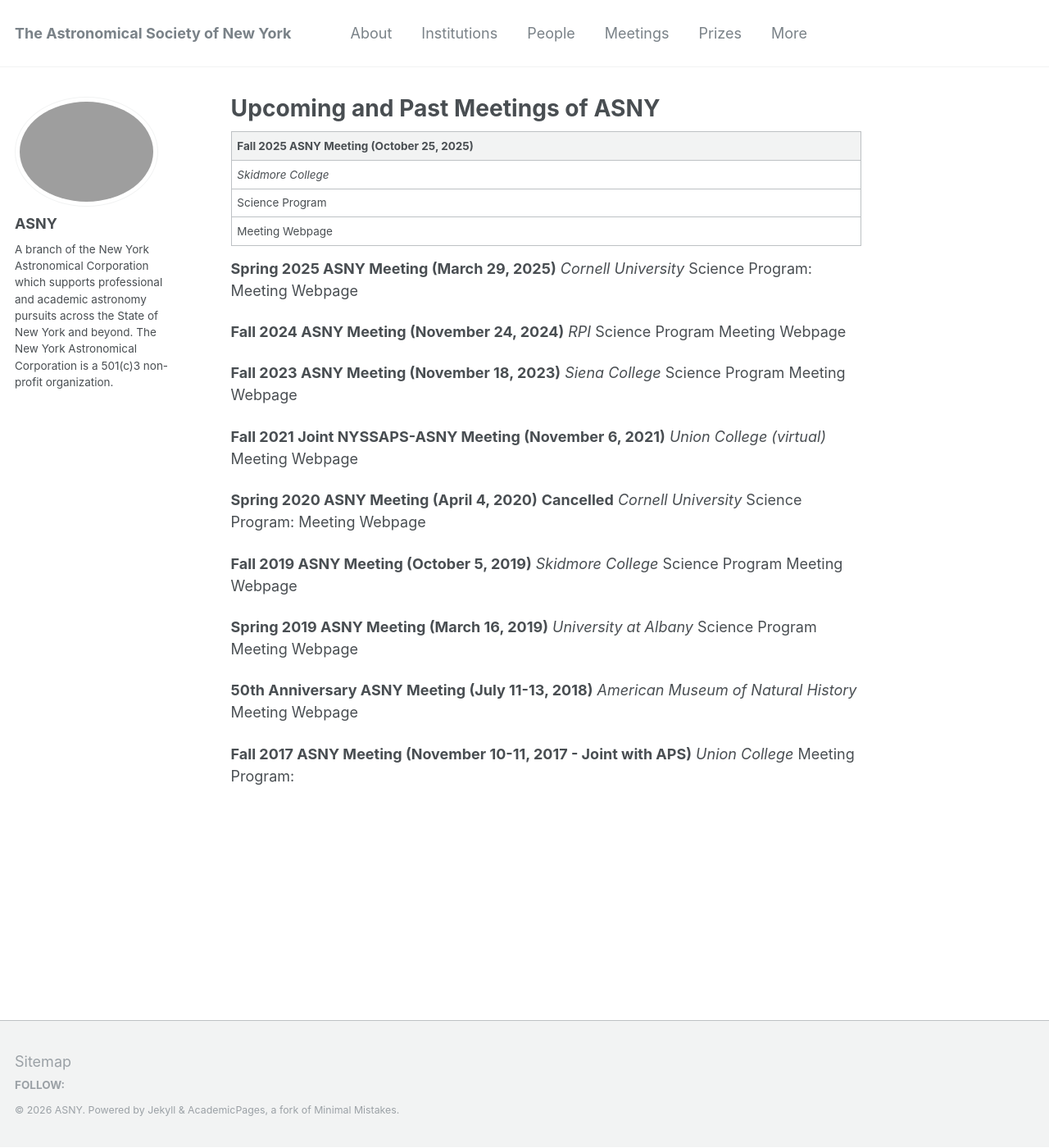
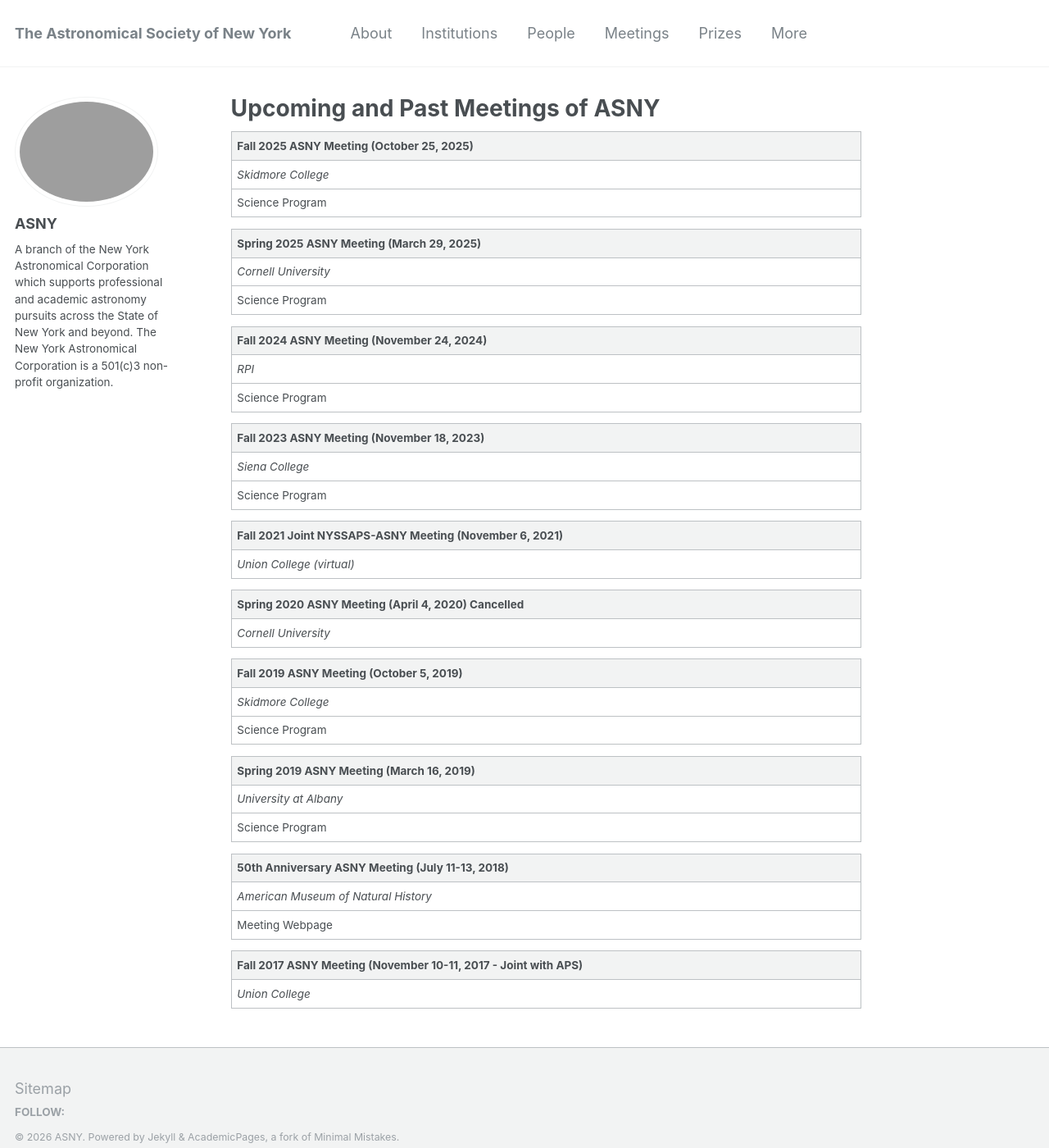
Before and after one commit to AstroNewYork/AstroNewYork.github.io, a Jekyll site: the page built from _pages/meetings.md, in a window 1280 px wide and 1400 px high. Shown: the whole window at 82% size. Built offline with Jekyll 4.4.1, drawn with Linux system fonts in a browser that asks for light colours.

Commit message:
Update meetings.md

```diff
--- a/_pages/meetings.md
+++ b/_pages/meetings.md
@@ -9,46 +9,50 @@
 |---------------------------------------------|
 |*Skidmore College*|
 |Science Program|
+
+|**Spring 2025 ASNY Meeting (March 29, 2025)**|
+|---------------------------------------------|
+|*Cornell University*|
+|Science Program |
+
+
+|**Fall 2024 ASNY Meeting (November 24, 2024)**|
+|---------------------------------------------|
+|*RPI*|
+|Science Program|
+
+
+|**Fall 2023 ASNY Meeting (November 18, 2023)**|
+|---------------------------------------------|
+|*Siena College*|
+|Science Program|
+
+
+|**Fall 2021 Joint NYSSAPS-ASNY Meeting (November 6, 2021)**|
+|---------------------------------------------|
+|*Union College (virtual)*|
+
+|**Spring 2020 ASNY Meeting (April 4, 2020)** **Cancelled**|
+|---------------------------------------------|
+|*Cornell University*|
+
+|**Fall 2019 ASNY Meeting (October 5, 2019)**|
+|---------------------------------------------|
+|*Skidmore College*|
+|Science Program|
+
+
+|**Spring 2019 ASNY Meeting (March 16, 2019)**|
+|---------------------------------------------|
+|*University at Albany*|
+|Science Program|
+
+
+|**50th Anniversary ASNY Meeting (July 11-13, 2018)**|
+|---------------------------------------------|
+|*American Museum of Natural History*|
 |Meeting Webpage|
 
-**Spring 2025 ASNY Meeting (March 29, 2025)**
-*Cornell University*
-Science Program:
-Meeting Webpage
-
-**Fall 2024 ASNY Meeting (November 24, 2024)**
-*RPI*
-Science Program
-Meeting Webpage
-
-**Fall 2023 ASNY Meeting (November 18, 2023)**
-*Siena College*
-Science Program
-Meeting Webpage
-
-**Fall 2021 Joint NYSSAPS-ASNY Meeting (November 6, 2021)**
-*Union College (virtual)*
-Meeting Webpage
-
-**Spring 2020 ASNY Meeting (April 4, 2020)** **Cancelled**
-*Cornell University*
-Science Program:
-Meeting Webpage
-
-**Fall 2019 ASNY Meeting (October 5, 2019)**
-*Skidmore College*
-Science Program
-Meeting Webpage
-
-**Spring 2019 ASNY Meeting (March 16, 2019)**
-*University at Albany*
-Science Program
-Meeting Webpage
-
-**50th Anniversary ASNY Meeting (July 11-13, 2018)**
-*American Museum of Natural History*
-Meeting Webpage
-
-**Fall 2017 ASNY Meeting (November 10-11, 2017 - Joint with APS)**
-*Union College*
-Meeting Program:
+|**Fall 2017 ASNY Meeting (November 10-11, 2017 - Joint with APS)**|
+|---------------------------------------------|
+|*Union College*|
```
